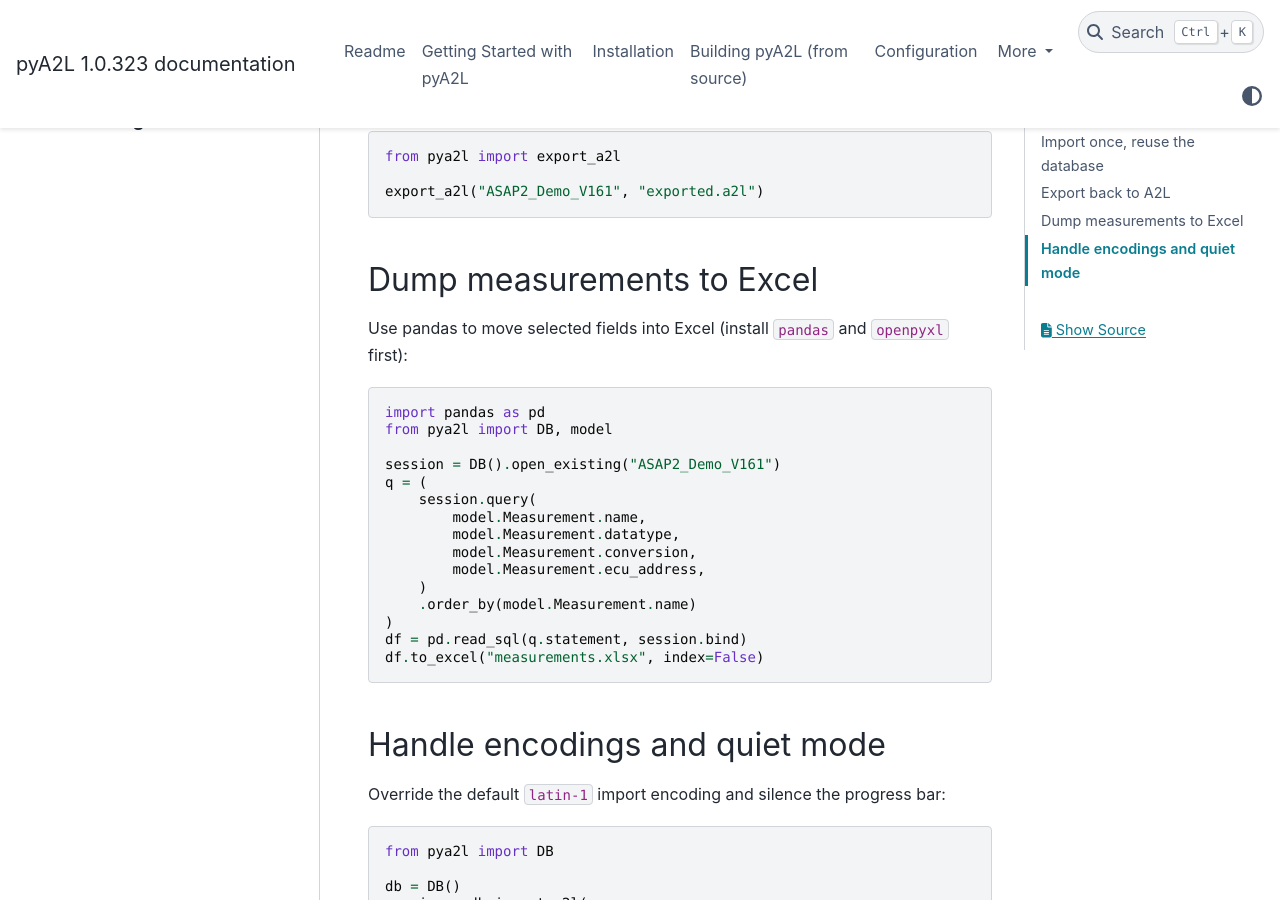
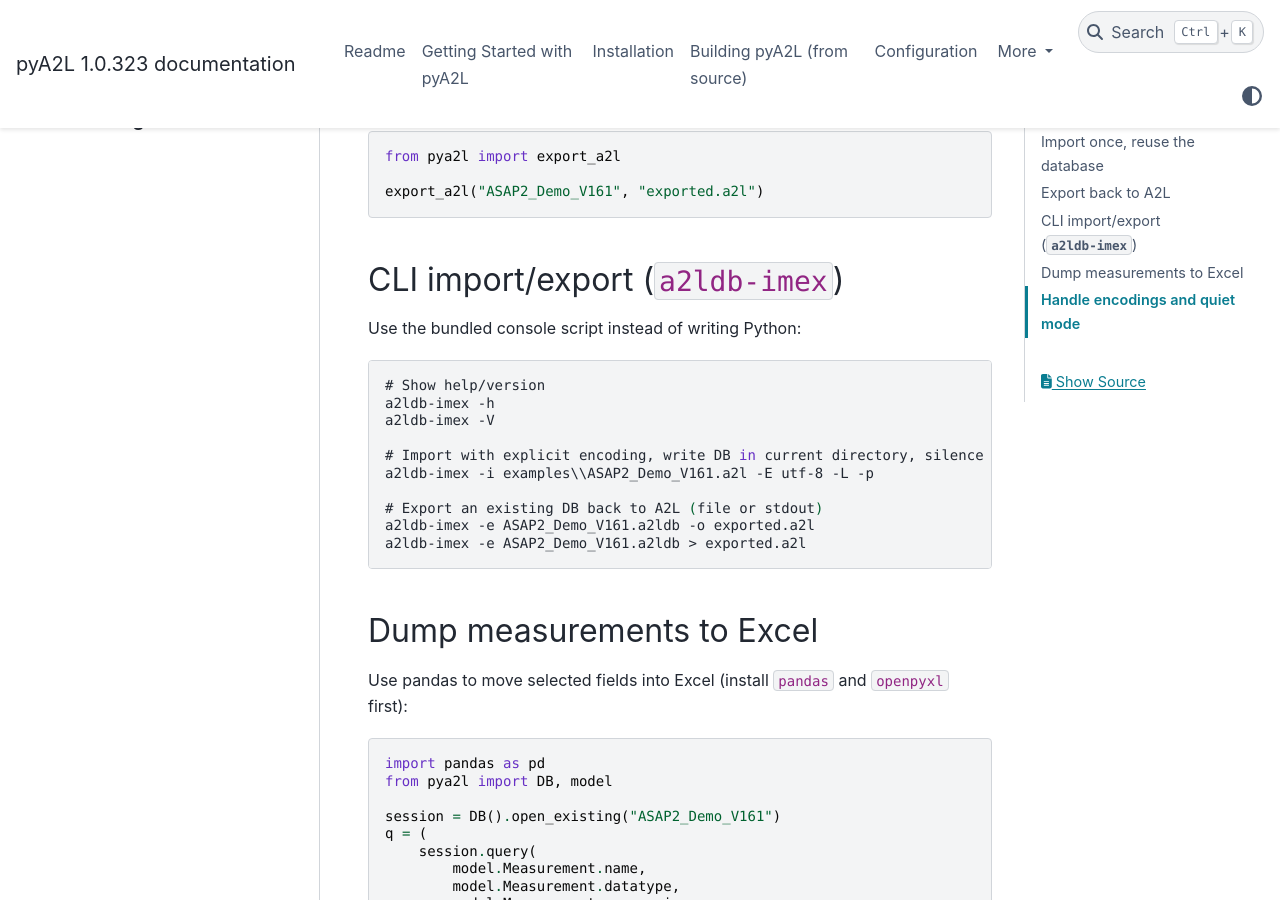
Before and after one commit to christoph2/pyA2L, a Sphinx documentation site: the page built from docs/howto.rst, in a window 1280 px wide and 900 px high, scrolled down 722 px. Built offline with Sphinx 7.4.7 and the PyData theme 0.15.4, drawn with Linux system fonts in a browser that asks for light colours; pages that are not in the unit, such as notebooks, are missing from menus.

Commit message:
docs: add CLI howto
Co-authored-by: Copilot <223556219+Copilot@users.noreply.github.com>

```diff
--- a/docs/howto.rst
+++ b/docs/howto.rst
@@ -34,6 +34,24 @@ Round‑trip a database back into text:
    from pya2l import export_a2l
 
    export_a2l("ASAP2_Demo_V161", "exported.a2l")
+
+CLI import/export (``a2ldb-imex``)
+----------------------------------
+
+Use the bundled console script instead of writing Python:
+
+.. code-block:: console
+
+   # Show help/version
+   a2ldb-imex -h
+   a2ldb-imex -V
+
+   # Import with explicit encoding, write DB in current directory, silence progress
+   a2ldb-imex -i examples\\ASAP2_Demo_V161.a2l -E utf-8 -L -p
+
+   # Export an existing DB back to A2L (file or stdout)
+   a2ldb-imex -e ASAP2_Demo_V161.a2ldb -o exported.a2l
+   a2ldb-imex -e ASAP2_Demo_V161.a2ldb > exported.a2l
 
 Dump measurements to Excel
 --------------------------
```
